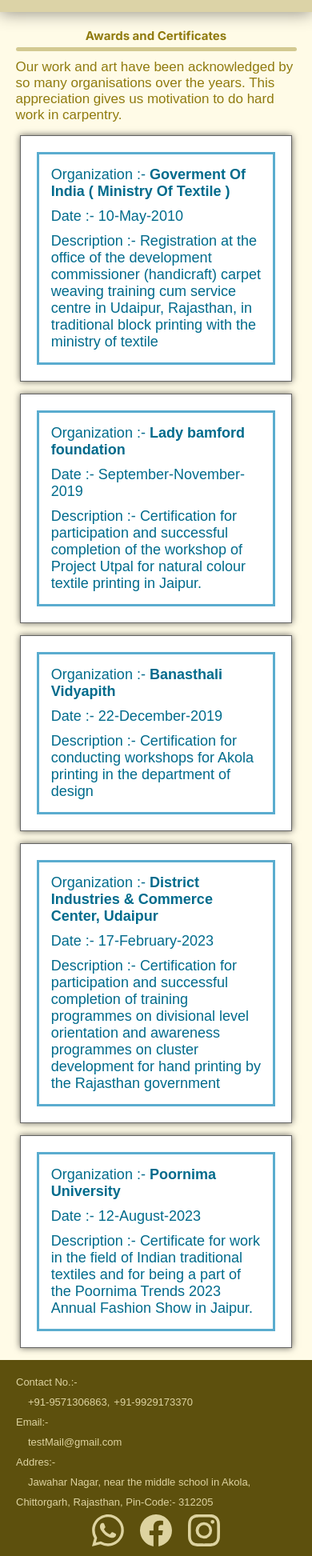
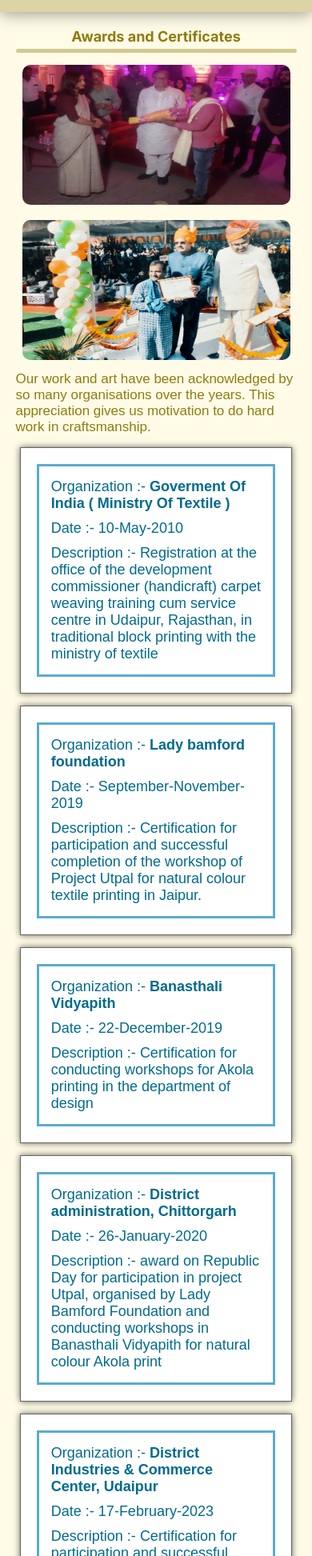
Before and after one commit to The-CoderBoy/hand-print, a Next.js app: page /Awards in a window 390 px wide. Shown: the part 55-2000 px from the top of the page at 80% size. Built offline with nearby package versions, Linux system fonts and the light colour scheme; a web font is replaced by a local one.

Commit message:
website is completed

```diff
--- a/components/Footer.tsx
+++ b/components/Footer.tsx
@@ -78,9 +78,9 @@
               color: "#DDD3A0",
               marginLeft: "15px",
             }}
-            href="mailto:testMail@gmail.com"
+            href="mailto:handprintakola@gmail.com"
           >
-            testMail@gmail.com
+            handprintakola@gmail.com
           </a>
         </div>
         <div>
@@ -93,19 +93,19 @@
       </Div1>
       <Div2>
         <a
-          style={{ color: "#ddd3a0", marginTop: "-12px" }}
+          style={{ color: "#ddd3a0", height: "65px" }}
           href="https://wa.me/+919571306863"
         >
           <BsWhatsapp />
         </a>
         <a
-          style={{ color: "#ddd3a0", marginTop: "-12px" }}
+          style={{ color: "#ddd3a0", height: "65px" }}
           href="https://m.facebook.com/profile.php?id=100054877175179&v=info&funlid=7ysiefpw3kiCcemw"
         >
           <BsFacebook />
         </a>
         <a
-          style={{ color: "#ddd3a0", marginTop: "-12px" }}
+          style={{ color: "#ddd3a0", height: "65px" }}
           href="https://instagram.com/govindhandprints?igshid=NTFqd2toNDFmY3Zz"
         >
           <BsInstagram />
--- /dev/null
+++ b/components/HeadComp.tsx
@@ -0,0 +1,26 @@
+import React from "react";
+import Head from "next/head";
+
+function HeadComp() {
+  return (
+    <>
+      <Head>
+        <title>Govind Hand Print</title>
+        <link rel="icon" href="/image/Govind Hand Print.png" />
+        <meta
+          name="description"
+          content="We are a producer and manufacturer of Dabu print fabric in Akola, Chittorgarh, Rajasthan. We dabu print on cotton, silk fabric, and other fabrics. We dabu print on running fabric, sarees, bedsheets, and salwar suits. We dye with natural indigo and other colours. We use natural colour for dying. Dabu print, also known as resist mud block printing, is sometimes called Akola print. We conduct workshops to teach Dabu print and provide education about hand block printing."
+        />
+        <meta name="robots" content="all" />
+        <meta property="og:title" content="Govind Hand Print" />
+        <meta
+          property="og:description"
+          content="We are a producer and manufacturer of Dabu print fabric. We dabu print on cotton, silk fabric, and other fabrics. We do natural colour dying on running fabric, bedsheets, sarees, and salwarsuits."
+        />
+        {/* <meta property="og:image" content="/image/banner500x300.jpg" /> */}
+      </Head>
+    </>
+  );
+}
+
+export default HeadComp;
--- a/components/Heading.tsx
+++ b/components/Heading.tsx
@@ -29,7 +29,7 @@
     text-align: center;
   }
   @media (max-width: 400px) {
-    font-size: 15px;
+    font-size: 18px;
   }
 `;
 
--- a/pages/Awards.tsx
+++ b/pages/Awards.tsx
@@ -3,6 +3,7 @@
 import style from "@/styles/Award.module.css";
 import Heading from "@/components/Heading";
 import { kadwa } from "@/utils/font";
+import ImgComp from "@/components/ImgComp";
 
 const awardData = [
   {
@@ -24,6 +25,12 @@
   },
 
   {
+    org: "District administration, Chittorgarh",
+    date: "26-January-2020",
+    dis: "award on Republic Day for participation in project Utpal, organised by Lady Bamford Foundation and conducting workshops in Banasthali Vidyapith for natural colour Akola print",
+  },
+
+  {
     org: "District Industries & Commerce Center, Udaipur",
     date: "17-February-2023",
     dis: "Certification for participation and successful completion of training programmes on divisional level orientation and awareness programmes on cluster development for hand printing by the Rajasthan government",
@@ -35,15 +42,36 @@
   },
 ];
 
+const imgData = [
+  {
+    src: "/image/award 1.jpg",
+    alt: "govind hand print akola rajasthan",
+  },
+  {
+    src: "/image/award.jpg",
+    alt: "govind hand print akola rajasthan",
+  },
+];
+
 function Awards() {
   return (
     <div className={style.contaner}>
       <Heading head="Awards and Certificates" />
 
+      <div className={style.imgDiv}>
+        {imgData.map((x, i) => {
+          return (
+            <div key={i}>
+              <ImgComp src={x.src} alt={x.alt} />
+            </div>
+          );
+        })}
+      </div>
+
       <div className={`${kadwa.className} ${style.para}`}>
         Our work and art have been acknowledged by so many organisations over
         the years. This appreciation gives us motivation to do hard work in
-        carpentry.
+        craftsmanship.
       </div>
 
       {awardData.map((x, i) => {
--- a/pages/_app.tsx
+++ b/pages/_app.tsx
@@ -2,10 +2,12 @@
 import type { AppProps } from "next/app";
 import Navbar from "@/components/Navbar";
 import Footer from "@/components/Footer";
+import HeadComp from "@/components/HeadComp";
 
 export default function App({ Component, pageProps }: AppProps) {
   return (
     <>
+      <HeadComp />
       <Navbar />
       <Component {...pageProps} />
       <Footer />
--- a/pages/contactUs.tsx
+++ b/pages/contactUs.tsx
@@ -47,9 +47,9 @@
               textDecoration: "none",
               color: "#907b0f",
             }}
-            href="mailto:testMail@gmail.com"
+            href="mailto:handprintakola@gmail.com"
           >
-            testMail@gmail.com
+            handprintakola@gmail.com
           </a>
         </div>
       </div>
--- a/pages/index.tsx
+++ b/pages/index.tsx
@@ -5,6 +5,7 @@
 import ProductCard from "@/components/ProductCard";
 import ImgComp from "@/components/ImgComp";
 import Link from "next/link";
+import Head from "next/head";
 
 const cardData = [
   {
--- a/styles/Award.module.css
+++ b/styles/Award.module.css
@@ -13,6 +13,16 @@
   font-size: 17px;
 }
 
+.imgDiv {
+  margin: auto;
+  margin-top: 15px;
+  width: 80%;
+  display: flex;
+  justify-content: space-evenly;
+  flex-wrap: wrap;
+  gap: 15px;
+}
+
 @media screen and (max-width: 1180px) {
   .contaner {
     margin-top: 50px;
@@ -21,9 +31,12 @@
   .para {
     width: 90%;
   }
+  .imgDiv {
+    width: 100%;
+  }
 }
 
-@media screen and (max-width: 400px) {
+@media screen and (max-width: 700px) {
   .contaner {
     margin-top: 20px;
     width: 90%;
@@ -31,4 +44,8 @@
   .para {
     width: 100%;
   }
+  .imgDiv {
+    width: 100%;
+    justify-content: center;
+  }
 }
```
Also changed, not shown: pages/aboutUs.tsx (+8 -1 lines), public/image/award 1.jpg (added), public/image/award.jpg (added), styles/ImageGallary.module.css (indentation only).
